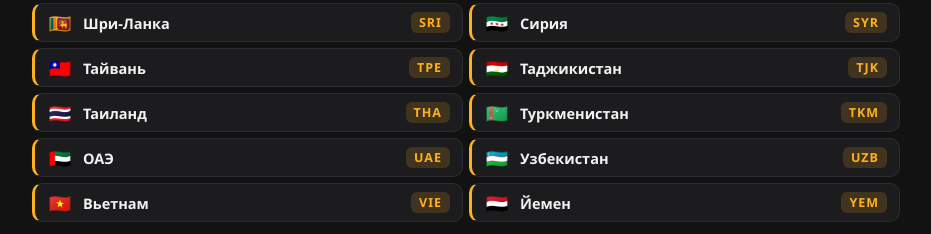
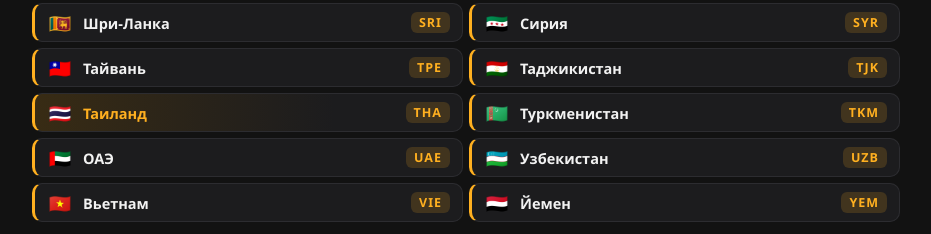
Before and after one commit to nobrandonboard/Maslenitsa, a plain HTML site: page countries.html in a window 1280 px wide. Shown: the part 1791-2025 px from the top of the page, without its empty margins (174-1105 px from the left). Drawn offline with Linux system fonts and the light colour scheme.

Commit message:
Add files via upload

```diff
--- a/countries.html
+++ b/countries.html
@@ -27,6 +27,11 @@ h1{color:var(--amber);font-size:30px;margin:6px 0 4px;letter-spacing:1px}
 .cname{font-size:14.5px;font-weight:600}
 .cname-link{cursor:pointer;transition:color .15s}
 .cname-link:hover{color:var(--amber)}
+/* ---- активные страны: кликабельные (ведут на матчи/стадионы) ---- */
+.crow.on{background:linear-gradient(90deg,var(--amber-soft),var(--card) 70%)}
+.crow.on .cname{color:var(--amber)}
+.crow.on .cname-link:hover{color:#c77b3a}
+.crow.on:hover{box-shadow:0 0 12px rgba(255,176,32,.25)}
 .ccode{margin-left:auto;font-size:12.5px;font-weight:700;letter-spacing:1px;color:var(--amber);background:var(--amber-soft);border-radius:6px;padding:2px 8px;flex:none}
 .ccode.nocode{color:var(--muted);background:var(--card2);font-weight:400}
 .cflag img{width:22px;height:15px;object-fit:contain;border-radius:2px;vertical-align:-2px}
@@ -407,6 +412,7 @@ h1{color:var(--amber);font-size:30px;margin:6px 0 4px;letter-spacing:1px}
   applyLang('ru');
 
   document.querySelectorAll('.cname-link').forEach(function(el){
+    var row=el.closest('.crow'); if(row) row.classList.add('on');
     el.addEventListener('click', function(){
       location.href='index.html?tab=stadiums&cc='+el.dataset.cc;
     });
```
